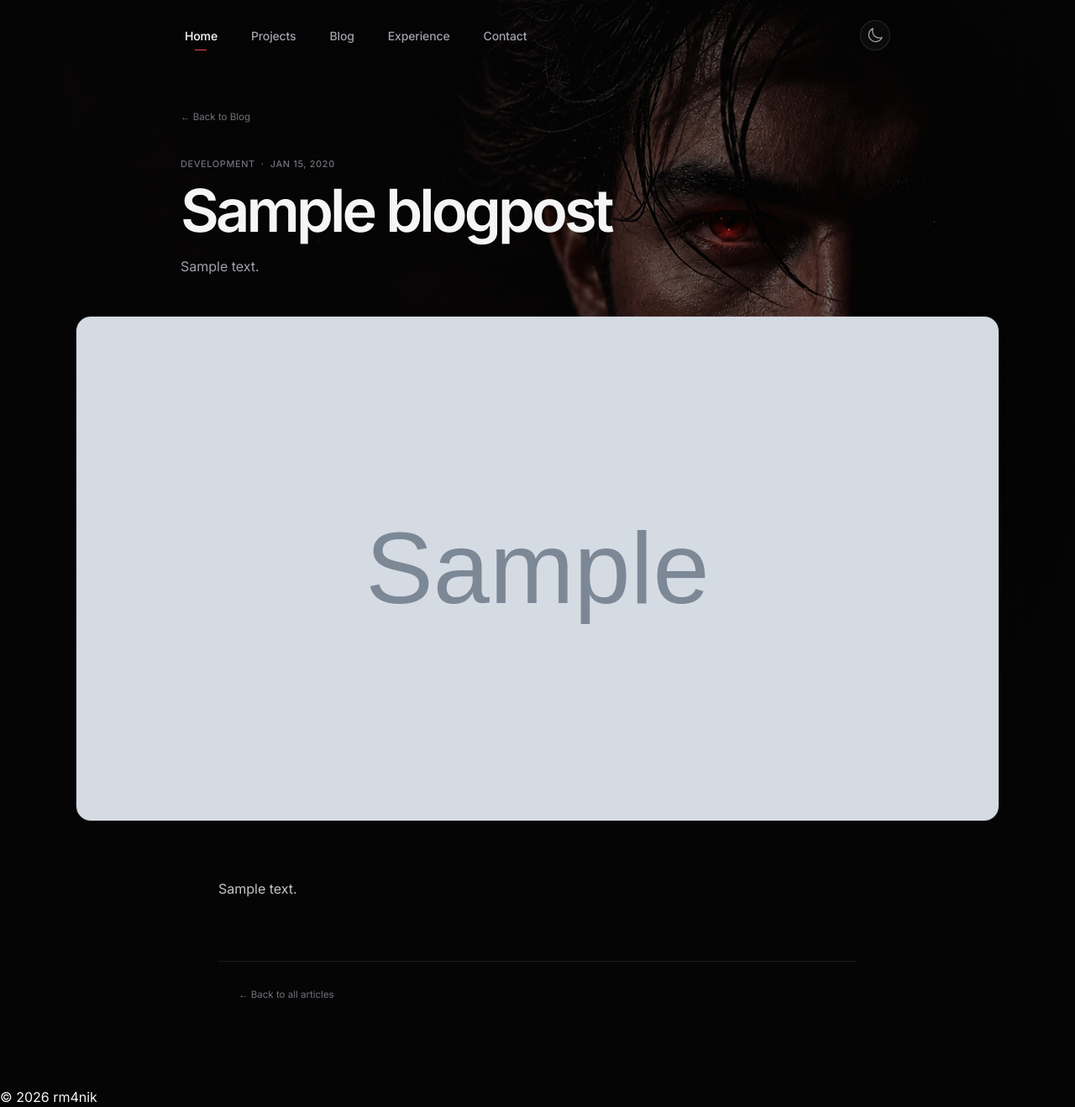
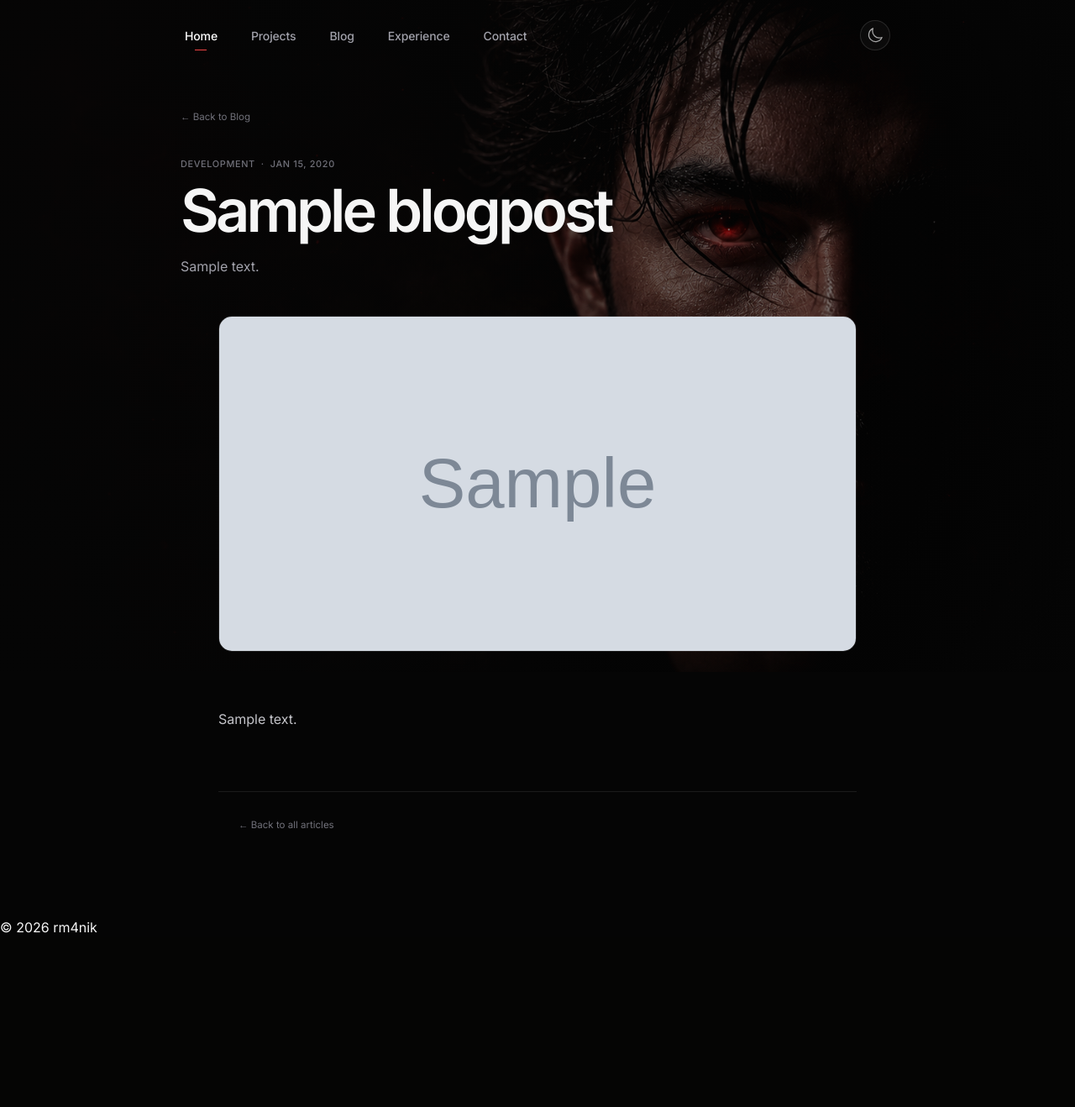
Before and after one commit to rmanikk/Portfolio, a Django app: a page that uses templates/base.html in a window 1280 px wide. Shown: the whole page at 84% size. After the commit the page ends 1111 px from the top, so only its background shows below. Run offline with Django 5.2, Linux system fonts and the light colour scheme; tables that the repository leaves empty hold one stand-in row (values such as "Sample post"); grey boxes marked "Sample" are stand-in pictures; some libraries are stand-ins or nearby versions.

Commit message:
Blog redesign

```diff
--- a/apps/projects/urls.py
+++ b/apps/projects/urls.py
@@ -7,5 +7,15 @@ app_name = "projects"
 
 
 urlpatterns = [
-    path("", views.project_list, name="project_list"),
+    path(
+        "",
+        views.project_list,
+        name="project_list",
+    ),
+
+    path(
+        "<slug:slug>/",
+        views.project_detail,
+        name="project_detail",
+    ),
 ]
--- a/static/css/blog.css
+++ b/static/css/blog.css
@@ -494,7 +494,12 @@
 
     padding-bottom: 100px;
 }
+.blog-detail-page {
+    width: 100%;
+    max-width: 100vw;
 
+    overflow-x: hidden;
+}
 
 /* =========================================
    ARTICLE CONTAINER
@@ -594,26 +599,36 @@
 /* =========================================
    COVER IMAGE
 ========================================= */
+/* =========================================
+   ARTICLE COVER IMAGE
+========================================= */
 
 .article-cover-container {
     position: relative;
     z-index: 10;
 
-    padding: 0 24px 65px;
+    width: 100%;
+    padding: 0 24px 55px;
+
+    box-sizing: border-box;
 }
 
 
 .article-cover {
     width: 100%;
-    max-width: 1100px;
+    max-width: 760px;
+
+    height: 400px;
 
     margin: 0 auto;
 
     overflow: hidden;
 
-    border-radius: 18px;
+    border-radius: 16px;
 
     border: 1px solid rgba(255, 255, 255, 0.10);
+
+    box-sizing: border-box;
 }
 
 
@@ -621,11 +636,13 @@
     display: block;
 
     width: 100%;
-    max-height: 600px;
+    height: 100%;
 
     object-fit: cover;
+    object-position: center;
+
+    box-sizing: border-box;
 }
-
 
 /* =========================================
    ARTICLE CONTENT
@@ -635,9 +652,8 @@
     position: relative;
     z-index: 10;
 
-    padding: 0 24px;
+    padding: 10px 24px 0;
 }
-
 
 .article-content {
     width: 100%;
--- a/static/css/output.css
+++ b/static/css/output.css
@@ -192,9 +192,6 @@
   .hidden {
     display: none;
   }
-  .table {
-    display: table;
-  }
   .h-5 {
     height: calc(var(--spacing) * 5);
   }
@@ -207,14 +204,8 @@
   .max-w-\[840px\] {
     max-width: 840px;
   }
-  .border-collapse {
-    border-collapse: collapse;
-  }
   .transform {
     transform: var(--tw-rotate-x,) var(--tw-rotate-y,) var(--tw-rotate-z,) var(--tw-skew-x,) var(--tw-skew-y,);
-  }
-  .resize {
-    resize: both;
   }
   .flex-wrap {
     flex-wrap: wrap;
@@ -238,25 +229,11 @@
   .py-6 {
     padding-block: calc(var(--spacing) * 6);
   }
-  .text-wrap {
-    text-wrap: wrap;
-  }
   .italic {
     font-style: italic;
   }
-  .underline {
-    text-decoration-line: underline;
-  }
-  .outline {
-    outline-style: var(--tw-outline-style);
-    outline-width: 1px;
-  }
   .filter {
     filter: var(--tw-blur,) var(--tw-brightness,) var(--tw-contrast,) var(--tw-grayscale,) var(--tw-hue-rotate,) var(--tw-invert,) var(--tw-saturate,) var(--tw-sepia,) var(--tw-drop-shadow,);
-  }
-  .backdrop-filter {
-    -webkit-backdrop-filter: var(--tw-backdrop-blur,) var(--tw-backdrop-brightness,) var(--tw-backdrop-contrast,) var(--tw-backdrop-grayscale,) var(--tw-backdrop-hue-rotate,) var(--tw-backdrop-invert,) var(--tw-backdrop-opacity,) var(--tw-backdrop-saturate,) var(--tw-backdrop-sepia,);
-    backdrop-filter: var(--tw-backdrop-blur,) var(--tw-backdrop-brightness,) var(--tw-backdrop-contrast,) var(--tw-backdrop-grayscale,) var(--tw-backdrop-hue-rotate,) var(--tw-backdrop-invert,) var(--tw-backdrop-opacity,) var(--tw-backdrop-saturate,) var(--tw-backdrop-sepia,);
   }
   .transition {
     transition-property: color, background-color, border-color, outline-color, text-decoration-color, fill, stroke, --tw-gradient-from, --tw-gradient-via, --tw-gradient-to, opacity, box-shadow, transform, translate, scale, rotate, filter, -webkit-backdrop-filter, backdrop-filter, display, content-visibility, overlay, pointer-events;
@@ -882,11 +859,6 @@ body {
   inherits: false;
   initial-value: solid;
 }
-@property --tw-outline-style {
-  syntax: "*";
-  inherits: false;
-  initial-value: solid;
-}
 @property --tw-blur {
   syntax: "*";
   inherits: false;
@@ -940,42 +912,6 @@ body {
   syntax: "*";
   inherits: false;
 }
-@property --tw-backdrop-blur {
-  syntax: "*";
-  inherits: false;
-}
-@property --tw-backdrop-brightness {
-  syntax: "*";
-  inherits: false;
-}
-@property --tw-backdrop-contrast {
-  syntax: "*";
-  inherits: false;
-}
-@property --tw-backdrop-grayscale {
-  syntax: "*";
-  inherits: false;
-}
-@property --tw-backdrop-hue-rotate {
-  syntax: "*";
-  inherits: false;
-}
-@property --tw-backdrop-invert {
-  syntax: "*";
-  inherits: false;
-}
-@property --tw-backdrop-opacity {
-  syntax: "*";
-  inherits: false;
-}
-@property --tw-backdrop-saturate {
-  syntax: "*";
-  inherits: false;
-}
-@property --tw-backdrop-sepia {
-  syntax: "*";
-  inherits: false;
-}
 @layer properties {
   @supports ((-webkit-hyphens: none) and (not (margin-trim: inline))) or ((-moz-orient: inline) and (not (color:rgb(from red r g b)))) {
     *, ::before, ::after, ::backdrop {
@@ -985,7 +921,6 @@ body {
       --tw-skew-x: initial;
       --tw-skew-y: initial;
       --tw-border-style: solid;
-      --tw-outline-style: solid;
       --tw-blur: initial;
       --tw-brightness: initial;
       --tw-contrast: initial;
@@ -999,15 +934,6 @@ body {
       --tw-drop-shadow-color: initial;
       --tw-drop-shadow-alpha: 100%;
       --tw-drop-shadow-size: initial;
-      --tw-backdrop-blur: initial;
-      --tw-backdrop-brightness: initial;
-      --tw-backdrop-contrast: initial;
-      --tw-backdrop-grayscale: initial;
-      --tw-backdrop-hue-rotate: initial;
-      --tw-backdrop-invert: initial;
-      --tw-backdrop-opacity: initial;
-      --tw-backdrop-saturate: initial;
-      --tw-backdrop-sepia: initial;
     }
   }
 }
```
Also changed, not shown: other parts of static/css/blog.css (+27 -12 lines), apps/projects/views.py (+18 -1 lines).
